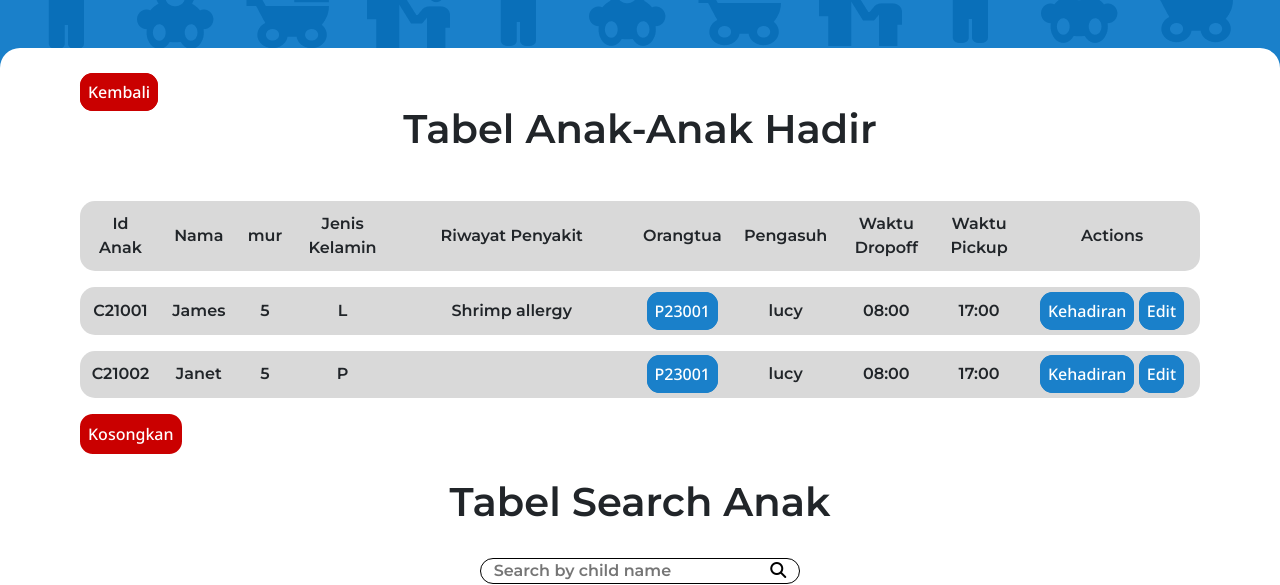
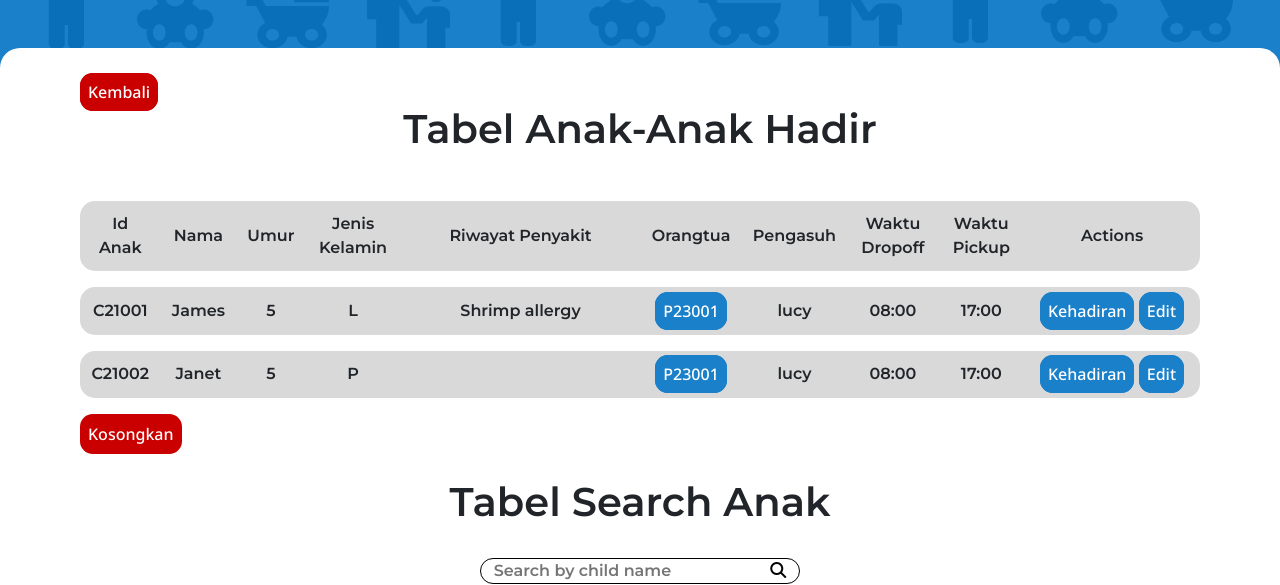
Before and after one commit to Luqmanmh/ProjekBasdatK2P2, a Django app: page /children/ in a window 1280 px wide. Shown: the part 99-684 px from the top of the page. Run offline with Django 4.2, Linux system fonts and the light colour scheme; data comes from the database, SQL or seed files in the repository; some libraries are stand-ins or nearby versions; some web fonts are replaced.

Commit message:
Update children.html

```diff
--- a/templates/children.html
+++ b/templates/children.html
@@ -24,7 +24,7 @@
             <tr>
                 <th>Id Anak</th>
                 <th>Nama</th>
-                <th>mur</th>
+                <th>Umur</th>
                 <th>Jenis Kelamin</th>
                 <th>Riwayat Penyakit</th>
                 <th>Orangtua</th>
```
